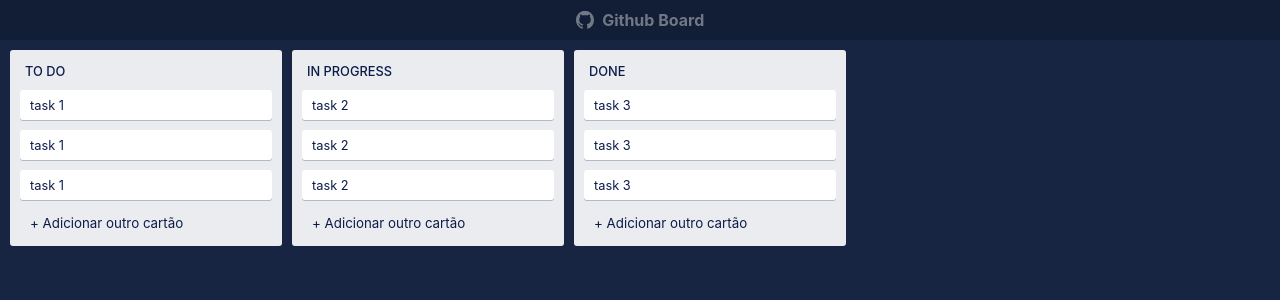
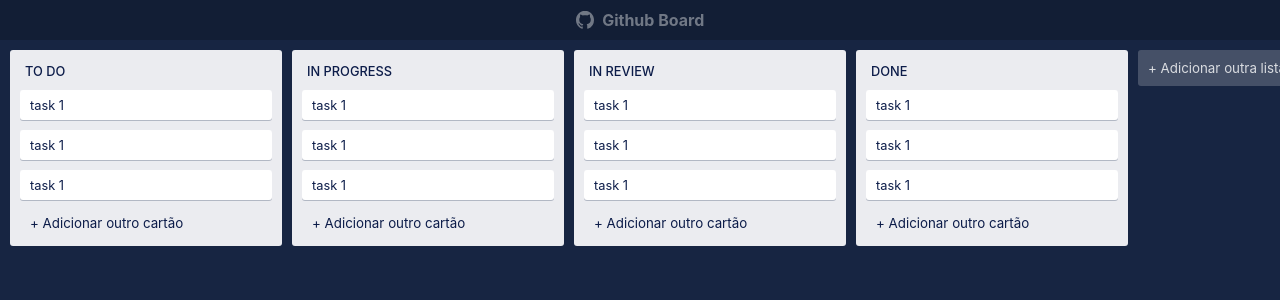
Before and after one commit to sharoneh/github-board, a React (Create React App) app: page / in a window 1280 px wide. Shown: the top 300 px of the page. Built offline with nearby package versions, Linux system fonts and the light colour scheme.

Commit message:
componentization

```diff
--- a/package.json
+++ b/package.json
@@ -7,6 +7,7 @@
     "@testing-library/react": "^11.1.0",
     "@testing-library/user-event": "^12.1.10",
     "node-sass": "^5.0.0",
+    "prop-types": "^15.7.2",
     "react": "^17.0.1",
     "react-dom": "^17.0.1",
     "react-scripts": "4.0.3",
--- a/src/components/App.js
+++ b/src/components/App.js
@@ -1,78 +1,39 @@
+import Header from './Header'
+import List from './List'
+import Card from './Card'
 import '../styles/App.scss'
 
 function App() {
   return (
     <div className="app">
-      <header className="header">
-        <h1 className="header-title">Github Board</h1>
-      </header>
+      <Header />
 
       <div className="board">
-        <div className="list">
-          <div className="list-header">
-            <span className="list-title">TO DO</span>
-          </div>
+        <List title="TO DO">
+          <Card title="task 1" />
+          <Card title="task 1" />
+          <Card title="task 1" />
+        </List>
 
-          <div className="list-content">
-            <div className="card">
-              <span>task 1</span>
-            </div>
-            <div className="card">
-              <span>task 1</span>
-            </div>
-            <div className="card">
-              <span>task 1</span>
-            </div>
-          </div>
+        <List title="IN PROGRESS">
+          <Card title="task 1" />
+          <Card title="task 1" />
+          <Card title="task 1" />
+        </List>
 
-          <div className="list-footer">
-            <button className="add-card">+ Adicionar outro cartão</button>
-          </div>
-        </div>
+        <List title="IN REVIEW">
+          <Card title="task 1" />
+          <Card title="task 1" />
+          <Card title="task 1" />
+        </List>
 
-        <div className="list">
-          <div className="list-header">
-            <span className="list-title">IN PROGRESS</span>
-          </div>
+        <List title="DONE">
+          <Card title="task 1" />
+          <Card title="task 1" />
+          <Card title="task 1" />
+        </List>
 
-          <div className="list-content">
-            <div className="card">
-              <span>task 2</span>
-            </div>
-            <div className="card">
-              <span>task 2</span>
-            </div>
-            <div className="card">
-              <span>task 2</span>
-            </div>
-          </div>
-
-          <div className="list-footer">
-            <button className="add-card">+ Adicionar outro cartão</button>
-          </div>
-        </div>
-
-        <div className="list">
-          <div className="list-header">
-            <span className="list-title">DONE</span>
-          </div>
-
-          <div className="list-content">
-            <div className="card">
-              <span>task 3</span>
-            </div>
-            <div className="card">
-              <span>task 3</span>
-            </div>
-            <div className="card">
-              <span>task 3</span>
-            </div>
-          </div>
-
-          <div className="list-footer">
-            <button className="add-card">+ Adicionar outro cartão</button>
-          </div>
-        </div>
+        <List />
       </div>
     </div>
   )
--- /dev/null
+++ b/src/components/Card.js
@@ -0,0 +1,16 @@
+import PropTypes from 'prop-types'
+import '../styles/Card.scss'
+
+const Card = ({ title }) => {
+  return (
+    <div className="card">
+      <span>{title}</span>
+    </div>
+  )
+}
+
+Card.propTypes = {
+  title: PropTypes.string,
+}
+
+export default Card
--- /dev/null
+++ b/src/components/Header.js
@@ -0,0 +1,11 @@
+import '../styles/Header.scss'
+
+const Header = () => {
+  return (
+    <header className="header">
+      <h1 className="header-title">Github Board</h1>
+    </header>
+  )
+}
+
+export default Header
--- /dev/null
+++ b/src/components/List.js
@@ -0,0 +1,34 @@
+import PropTypes from 'prop-types'
+import '../styles/List.scss'
+
+const List = ({ title, children }) => {
+  return (
+    <div className={`list${children ? '' : ' empty'}`}>
+      {children && (
+        <>
+          <div className="list-header">
+            <span className="list-title">{title}</span>
+          </div>
+
+          <div className="list-content">{children}</div>
+        </>
+      )}
+
+      <div className="list-footer">
+        <button className="add">
+          + Adicionar {children ? 'outro cartão' : 'outra lista'}
+        </button>
+      </div>
+    </div>
+  )
+}
+
+List.propTypes = {
+  title: PropTypes.string,
+  children: PropTypes.oneOfType([
+    PropTypes.arrayOf(PropTypes.node),
+    PropTypes.node,
+  ]),
+}
+
+export default List
--- a/src/styles/App.scss
+++ b/src/styles/App.scss
@@ -1,4 +1,4 @@
-$dark-blue: rgb(12, 28, 73);
+@import 'colors';
 
 .app {
   background-color: rgb(23, 37, 66);
@@ -6,110 +6,11 @@ $dark-blue: rgb(12, 28, 73);
   display: flex;
   flex-direction: column;
 
-  .header {
-    background-color: rgba(0, 0, 0, .2);
-    padding: 0.625em;
-    display: flex;
-    justify-content: center;
-
-    &-title {
-      margin: 0;
-      text-align: center;
-      color: rgba(255, 255, 255, .4);
-      font-size: 1em;
-      position: relative;
-      padding-left: 1.65em;
-      display: flex;
-      align-items: center;
-
-      &:before {
-        content: '';
-        mask-image: url(../images/github.svg);
-        mask-size: contain;
-        mask-repeat: no-repeat;
-        mask-position: center;
-        background-color: rgba(255, 255, 255, .4);
-        height: 1.1em;
-        width: 1.2em;
-        position: absolute;
-        left: 0;
-      }
-    }
-  }
-
   .board {
     display: flex;
     padding: 10px;
     overflow-x: auto;
     flex-grow: 1;
     align-items: flex-start;
-
-    .list {
-      background-color: #ebecf0;
-      width: 272px;
-      padding: 0 10px;
-      margin-right: 10px;
-      border-radius: 3px;
-      flex-shrink: 0;
-      cursor: pointer;
-      max-height: 100%;
-      display: flex;
-      flex-direction: column;
-
-      &-header {
-        padding: 10px 5px;
-
-        .list-title {
-          font-weight: 500;
-          font-size: .8em;
-          color: $dark-blue;
-        }
-      }
-
-      &-content {
-        overflow: auto;
-
-        .card {
-          background-color: white;
-          margin-bottom: 10px;
-          cursor: pointer;
-          padding: 4px 10px 6px;
-          transition: ease .3s;
-          border-radius: 3px;
-          box-shadow: 0 1px 0 rgba(9, 30, 66, .25);
-
-          &:hover, &:active {
-            background-color: #f2f4f8;
-            transition: ease .3s;
-          }
-
-          span {
-            font-size: .8em;
-            color: $dark-blue;
-          }
-        }
-      }
-
-      &-footer {
-        padding-bottom: 10px;
-
-        .add-card {
-          border: none;
-          background: none;
-          width: 100%;
-          padding: 5px 10px;
-          border-radius: 3px;
-          color: $dark-blue;
-          cursor: pointer;
-          transition: ease .3s;
-          text-align: left;
-
-          &:hover, &:active {
-            background-color: rgba(0, 0, 60, .09);
-            transition: ease .3s;
-          }
-        }
-      }
-    }
   }
 }
--- /dev/null
+++ b/src/styles/Card.scss
@@ -0,0 +1,25 @@
+@import 'colors';
+
+.card {
+  background-color: white;
+  margin-bottom: 10px;
+  cursor: pointer;
+  padding: 4px 10px 6px;
+  transition: ease .3s;
+  border-radius: 3px;
+  box-shadow: 0 1px 0 rgba(9, 30, 66, .25);
+
+  &:last-child {
+    margin-bottom: 1px;
+  }
+
+  &:hover, &:active {
+    background-color: #f2f4f8;
+    transition: ease .3s;
+  }
+
+  span {
+    font-size: .8em;
+    color: $dark-blue;
+  }
+}
--- /dev/null
+++ b/src/styles/Header.scss
@@ -0,0 +1,32 @@
+@import 'colors';
+
+.header {
+  background-color: rgba(0, 0, 0, .2);
+  padding: 0.625em;
+  display: flex;
+  justify-content: center;
+
+  &-title {
+    margin: 0;
+    text-align: center;
+    color: rgba(255, 255, 255, .4);
+    font-size: 1em;
+    position: relative;
+    padding-left: 1.65em;
+    display: flex;
+    align-items: center;
+
+    &:before {
+      content: '';
+      mask-image: url(../images/github.svg);
+      mask-size: contain;
+      mask-repeat: no-repeat;
+      mask-position: center;
+      background-color: rgba(255, 255, 255, .4);
+      height: 1.1em;
+      width: 1.2em;
+      position: absolute;
+      left: 0;
+    }
+  }
+}
--- /dev/null
+++ b/src/styles/List.scss
@@ -0,0 +1,68 @@
+@import 'colors';
+
+.list {
+  background-color: #ebecf0;
+  width: 272px;
+  padding: 0 10px;
+  margin-right: 10px;
+  border-radius: 3px;
+  flex-shrink: 0;
+  cursor: pointer;
+  max-height: 100%;
+  display: flex;
+  flex-direction: column;
+
+  &.empty {
+    padding: 0;
+    background-color: transparent;
+
+    .list-footer {
+      padding: 0;
+
+      .add {
+        padding: 10px;
+        color: rgba(255, 255, 255, .8);
+        background: rgba(255, 255, 255, .2);
+
+        &:hover {
+          background: rgba(255, 255, 255, .3);
+        }
+      }
+    }
+  }
+
+  &-header {
+    padding: 10px 5px;
+
+    .list-title {
+      font-weight: 500;
+      font-size: .8em;
+      color: $dark-blue;
+    }
+  }
+
+  &-content {
+    overflow: auto;
+  }
+
+  &-footer {
+    padding: 9px 0 10px;
+
+    .add {
+      border: none;
+      background: none;
+      width: 100%;
+      border-radius: 3px;
+      cursor: pointer;
+      transition: ease .3s;
+      text-align: left;
+      padding: 5px 10px;
+      color: $dark-blue;
+
+      &:hover, &:active {
+        background-color: rgba(0, 0, 60, .09);
+        transition: ease .3s;
+      }
+    }
+  }
+}
--- /dev/null
+++ b/src/styles/_colors.scss
@@ -0,0 +1 @@
+$dark-blue: rgb(12, 28, 73);
```
